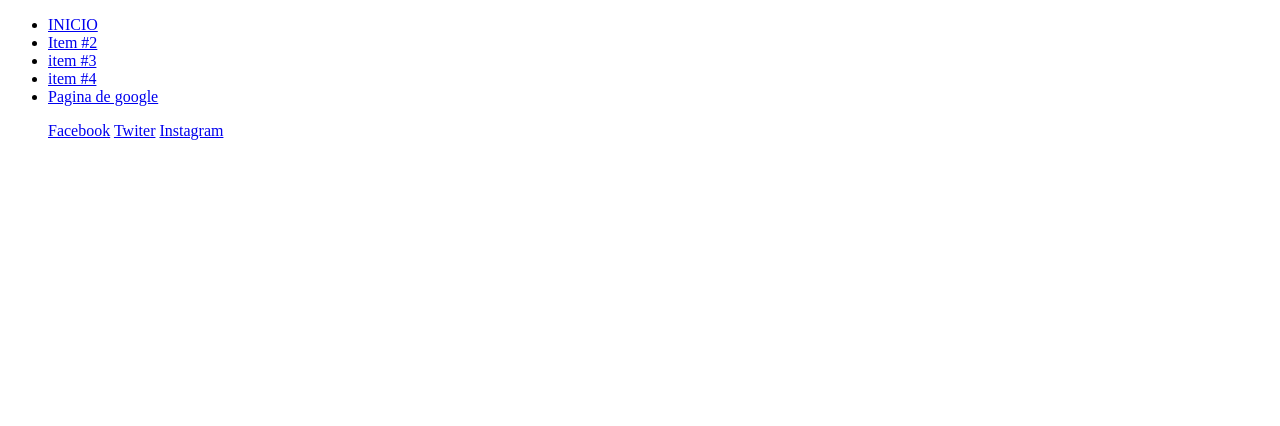
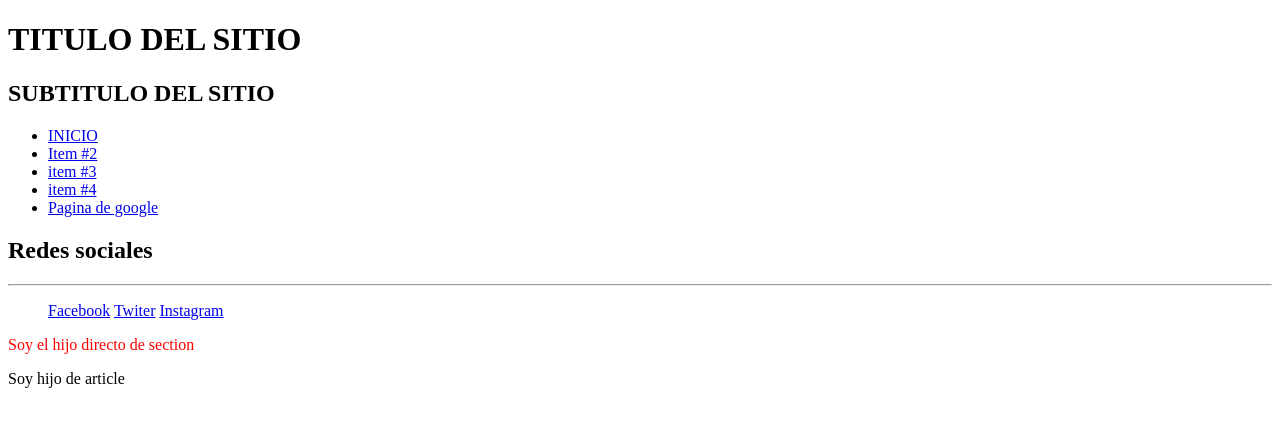
Before and after one commit to David16021/Intro_desarrollo, a plain HTML site: page index.html in a window 1280 px wide. Drawn offline with Linux system fonts and the light colour scheme.

Commit message:
Uso de selectores avanzados

```diff
--- a/css/estilos.css
+++ b/css/estilos.css
@@ -1,47 +1,34 @@
+/* Selectores Avanzados */
+
+/*Selector universal: Todos los elementos */
 /*
-a[title]{
+*{
+    color:red;
+}
+*/
+
+/*Selector adyasente: Elemento precedido por otro elemento*/
+/*
+h1 + h2{
+    color:red;
+}
+*
+/*Selector de hermanos: elemento hermano de otro elemento sin necesidad de estar precedido por él*/
+/*
+h1 ~ h2{
+    color:red;
+}
+*/
+
+/*Selector decendente: Aplica a los elementos contenidos por el otro elemento indicado sin ser estrictamenete el hijo directo */
+/*
+section p{
     color: red;
 }
 */
 
-/*
-[title]{
+/*Selector de hijo directo: Aplica la propiedad al hijo directo*/
+
+section > p{
     color: red;
 }
-*/
-
-/*
-a[href="pagina2.html"]{
-    color: red;
-}
-*/
-
-/*
-a[href$="html"]{
-    color: red;
-}
-*/
-
-/*
-a[href^="pagina"]{
-    color: red;
-}
-*/
-
-/*
-a[title~="dos"]{
-    color: red;
-}
-*/
-
-/*
-a[class|="social"]{
-    color:red;
-}
-*/
-
-/*
-a[href*="pagina"]{
-    color: red;
-}
-*/
--- a/index.html
+++ b/index.html
@@ -9,6 +9,9 @@
     </head>
     <body>
         <header>
+            <h1>TITULO DEL SITIO</h1>
+            <H2>SUBTITULO DEL SITIO</H2>
+
             <ul>
                 <li><a href="index.html" title="pagina una prueba">INICIO</a></li>
                 <li><a href="pagina2.html" title="pagina dos prueba">Item #2</a></li>
@@ -16,6 +19,9 @@
                 <li><a href="pagina4.html">item #4</a></li>
                 <li><a href="https://www.google.com/">Pagina de google</a></li>
             </ul>
+            <h2>Redes sociales</h2>
+            <hr>
+
             <ul>
                 <a href="#" class="social-fb">Facebook</a>
                 <a href="#" class="social-tw">Twiter</a>
@@ -23,5 +29,15 @@
 
             </ul>
         </header>
+
+        <section>
+            <p>Soy el hijo directo de section</p>
+        </section>
+
+        <section>
+            <article>
+               <p> Soy hijo de article</p>
+            </article>
+        </section>
     </body>
 </html>
```
